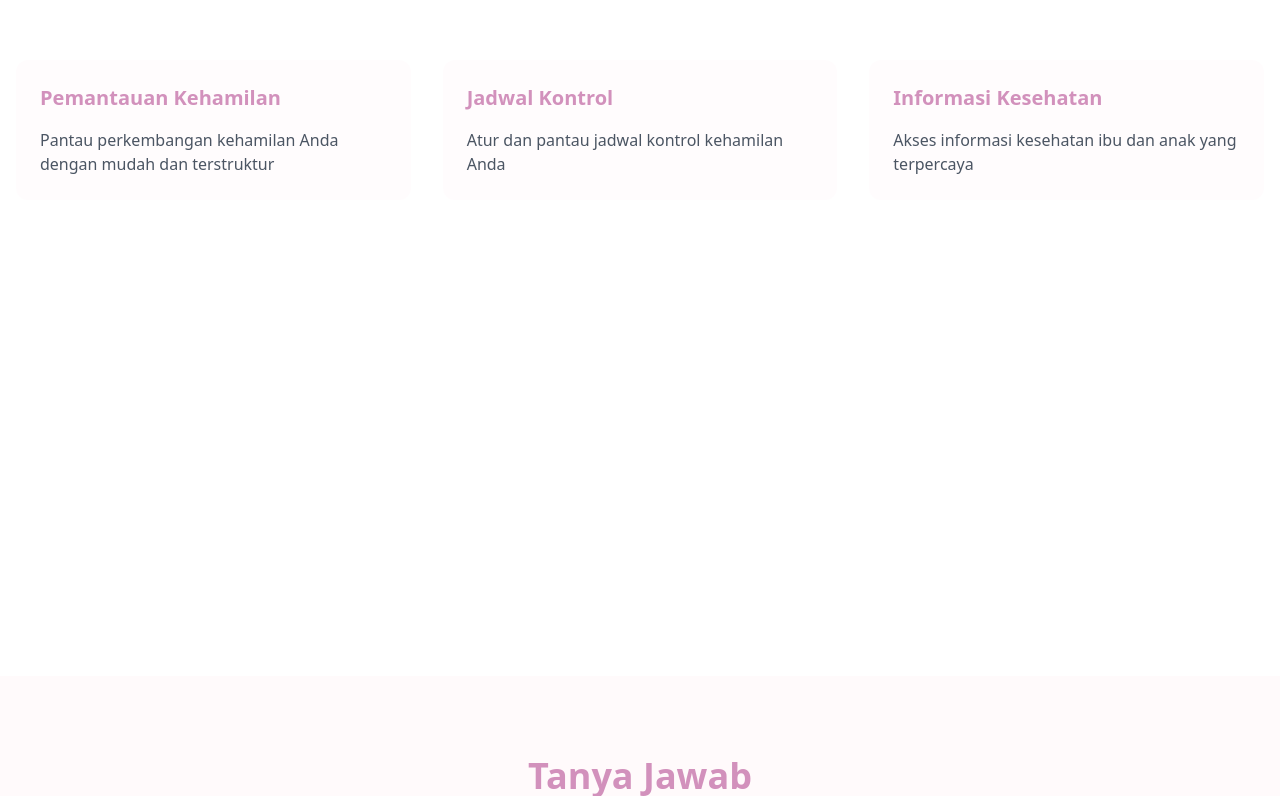
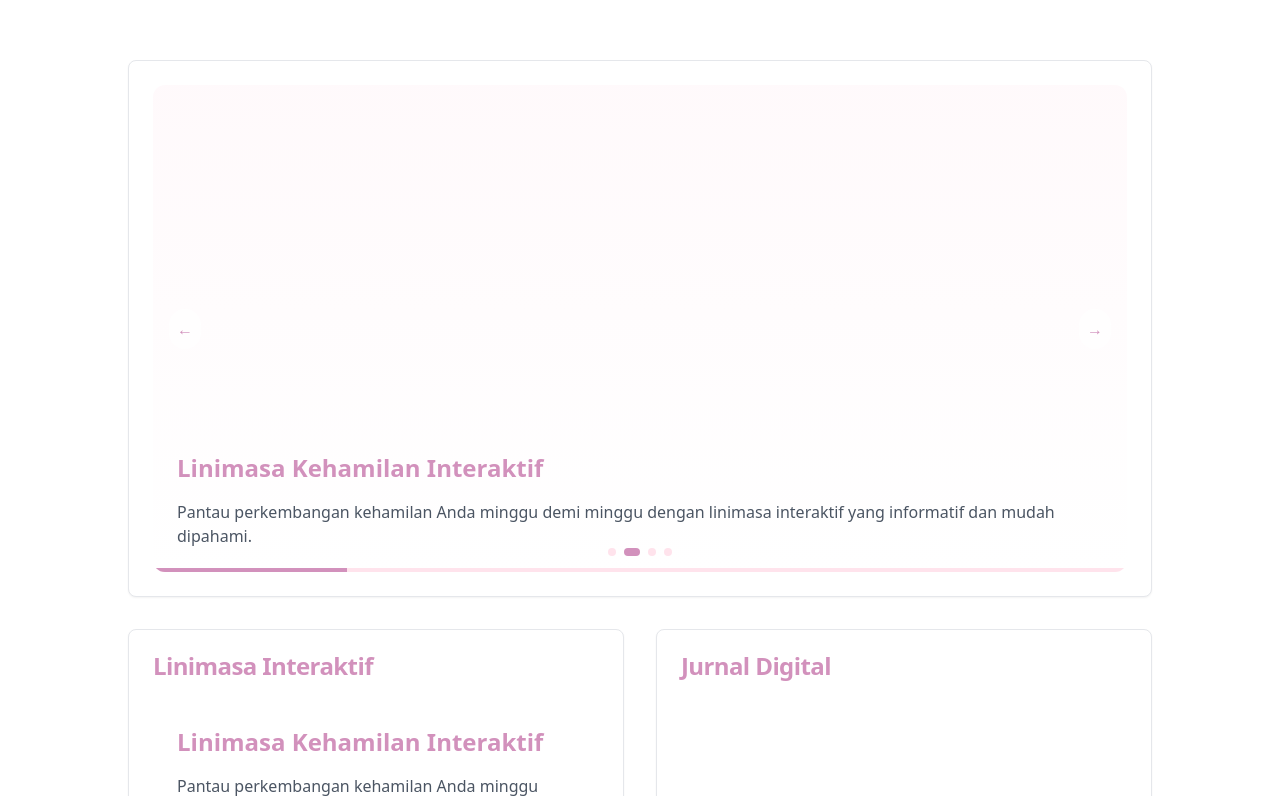
Before and after one commit to Hidayattt24/FE-Velora, a Next.js app: page / in a window 1280 px wide. Shown: the part 924-1720 px from the top of the page. Built offline with nearby package versions, Linux system fonts and the light colour scheme.

Commit message:
feat : landing page fitur unggulan

```diff
--- a/src/components/sections/FeaturesSection.tsx
+++ b/src/components/sections/FeaturesSection.tsx
@@ -1,4 +1,7 @@
 "use client";
+
+import { Card, CardContent, CardHeader, CardTitle } from "@/components/ui/card"
+import { LoadingCarousel } from "@/components/ui/loading-carousel"
 
 export function FeaturesSection() {
   return (
@@ -7,31 +10,55 @@ export function FeaturesSection() {
         <h2 className="text-3xl md:text-4xl font-bold text-center mb-16 text-[#D291BC]">
           Fitur Unggulan
         </h2>
-        <div className="grid grid-cols-1 md:grid-cols-2 lg:grid-cols-3 gap-8">
-          {/* Feature Cards */}
-          <FeatureCard
-            title="Pemantauan Kehamilan"
-            description="Pantau perkembangan kehamilan Anda dengan mudah dan terstruktur"
-          />
-          <FeatureCard
-            title="Jadwal Kontrol"
-            description="Atur dan pantau jadwal kontrol kehamilan Anda"
-          />
-          <FeatureCard
-            title="Informasi Kesehatan"
-            description="Akses informasi kesehatan ibu dan anak yang terpercaya"
-          />
+
+        <div className="max-w-5xl mx-auto space-y-8">
+          {/* Main Feature Carousel */}
+          <Card>
+            <CardContent className="p-6">
+              <LoadingCarousel
+                aspectRatio="wide"
+                backgroundGradient={true}
+                showNavigation={true}
+                autoplayInterval={5000}
+              />
+            </CardContent>
+          </Card>
+
+          {/* Additional Feature Views */}
+          <div className="grid grid-cols-1 md:grid-cols-2 gap-8">
+            {/* Interactive Timeline View */}
+            <Card>
+              <CardHeader>
+                <CardTitle>Linimasa Interaktif</CardTitle>
+              </CardHeader>
+              <CardContent>
+                <LoadingCarousel
+                  aspectRatio="square"
+                  textPosition="top"
+                  showIndicators={false}
+                  autoplayInterval={4000}
+                />
+              </CardContent>
+            </Card>
+
+            {/* Digital Journal View */}
+            <Card>
+              <CardHeader>
+                <CardTitle>Jurnal Digital</CardTitle>
+              </CardHeader>
+              <CardContent>
+                <LoadingCarousel
+                  aspectRatio="square"
+                  backgroundTips={true}
+                  showProgress={false}
+                  shuffleTips={true}
+                  autoplayInterval={3000}
+                />
+              </CardContent>
+            </Card>
+          </div>
         </div>
       </div>
     </section>
   );
 }
-
-function FeatureCard({ title, description }: { title: string; description: string }) {
-  return (
-    <div className="p-6 rounded-xl bg-[#FFE3EC]/10 hover:bg-[#FFE3EC]/20 transition-colors">
-      <h3 className="text-xl font-semibold text-[#D291BC] mb-4">{title}</h3>
-      <p className="text-gray-600">{description}</p>
-    </div>
-  );
-}
--- /dev/null
+++ b/src/components/ui/card.tsx
@@ -0,0 +1,54 @@
+import * as React from "react"
+import { cn } from "@/lib/utils"
+
+const Card = React.forwardRef<
+  HTMLDivElement,
+  React.HTMLAttributes<HTMLDivElement>
+>(({ className, ...props }, ref) => (
+  <div
+    ref={ref}
+    className={cn(
+      "rounded-lg border border-gray-200 bg-white text-gray-950 shadow-sm",
+      className
+    )}
+    {...props}
+  />
+))
+Card.displayName = "Card"
+
+const CardHeader = React.forwardRef<
+  HTMLDivElement,
+  React.HTMLAttributes<HTMLDivElement>
+>(({ className, ...props }, ref) => (
+  <div
+    ref={ref}
+    className={cn("flex flex-col space-y-1.5 p-6", className)}
+    {...props}
+  />
+))
+CardHeader.displayName = "CardHeader"
+
+const CardTitle = React.forwardRef<
+  HTMLParagraphElement,
+  React.HTMLAttributes<HTMLHeadingElement>
+>(({ className, ...props }, ref) => (
+  <h3
+    ref={ref}
+    className={cn(
+      "text-2xl font-semibold leading-none tracking-tight text-[#D291BC]",
+      className
+    )}
+    {...props}
+  />
+))
+CardTitle.displayName = "CardTitle"
+
+const CardContent = React.forwardRef<
+  HTMLDivElement,
+  React.HTMLAttributes<HTMLDivElement>
+>(({ className, ...props }, ref) => (
+  <div ref={ref} className={cn("p-6 pt-0", className)} {...props} />
+))
+CardContent.displayName = "CardContent"
+
+export { Card, CardHeader, CardTitle, CardContent }
--- /dev/null
+++ b/src/components/ui/loading-carousel.tsx
@@ -0,0 +1,216 @@
+"use client"
+
+import React, { useState, useEffect } from "react"
+import { motion, AnimatePresence } from "motion/react"
+import { cn } from "@/lib/utils"
+
+interface Tip {
+  title: string
+  description: string
+  image?: string
+}
+
+interface LoadingCarouselProps {
+  tips?: Tip[]
+  autoplayInterval?: number
+  showNavigation?: boolean
+  showIndicators?: boolean
+  showProgress?: boolean
+  aspectRatio?: "video" | "square" | "wide"
+  textPosition?: "top" | "bottom"
+  onTipChange?: (index: number) => void
+  backgroundTips?: boolean
+  backgroundGradient?: boolean
+  shuffleTips?: boolean
+}
+
+const defaultTips: Tip[] = [
+  {
+    title: "Galeri Perjalanan Kehamilan",
+    description: "Abadikan dan dokumentasikan setiap momen berharga dalam perjalanan kehamilan Anda dengan galeri digital yang terorganisir.",
+    image: "/landing/gallery.png"
+  },
+  {
+    title: "Linimasa Kehamilan Interaktif",
+    description: "Pantau perkembangan kehamilan Anda minggu demi minggu dengan linimasa interaktif yang informatif dan mudah dipahami.",
+    image: "/landing/timeline.png"
+  },
+  {
+    title: "Kalkulator & Pelacak Kehamilan",
+    description: "Hitung dan lacak perkembangan kehamilan Anda dengan alat yang akurat dan mudah digunakan.",
+    image: "/landing/calculator.png"
+  },
+  {
+    title: "Jurnal & Pemantauan Mandiri Digital",
+    description: "Catat dan pantau kondisi kesehatan Anda secara digital dengan jurnal yang terstruktur dan mudah diakses.",
+    image: "/landing/journal.png"
+  }
+]
+
+export function LoadingCarousel({
+  tips = defaultTips,
+  autoplayInterval = 4000,
+  showNavigation = false,
+  showIndicators = true,
+  showProgress = true,
+  aspectRatio = "wide",
+  textPosition = "bottom",
+  onTipChange,
+  backgroundTips = false,
+  backgroundGradient = false,
+  shuffleTips = false,
+}: LoadingCarouselProps) {
+  const [currentTip, setCurrentTip] = useState(0)
+  const [progress, setProgress] = useState(0)
+  const [displayedTips, setDisplayedTips] = useState(tips)
+
+  useEffect(() => {
+    if (shuffleTips) {
+      setDisplayedTips([...tips].sort(() => Math.random() - 0.5))
+    } else {
+      setDisplayedTips(tips)
+    }
+  }, [tips, shuffleTips])
+
+  useEffect(() => {
+    const interval = setInterval(() => {
+      setCurrentTip((prev) => (prev + 1) % displayedTips.length)
+    }, autoplayInterval)
+
+    return () => clearInterval(interval)
+  }, [autoplayInterval, displayedTips.length])
+
+  useEffect(() => {
+    const progressInterval = setInterval(() => {
+      setProgress((prev) => {
+        if (prev >= 100) {
+          return 0
+        }
+        return prev + (100 / (autoplayInterval / 100))
+      })
+    }, 100)
+
+    return () => clearInterval(progressInterval)
+  }, [autoplayInterval])
+
+  useEffect(() => {
+    if (onTipChange) {
+      onTipChange(currentTip)
+    }
+  }, [currentTip, onTipChange])
+
+  const handlePrevious = () => {
+    setCurrentTip((prev) => (prev - 1 + displayedTips.length) % displayedTips.length)
+    setProgress(0)
+  }
+
+  const handleNext = () => {
+    setCurrentTip((prev) => (prev + 1) % displayedTips.length)
+    setProgress(0)
+  }
+
+  return (
+    <div className="relative overflow-hidden rounded-xl">
+      <div
+        className={cn(
+          "relative",
+          aspectRatio === "square" && "aspect-square",
+          aspectRatio === "video" && "aspect-video",
+          aspectRatio === "wide" && "aspect-[2/1]"
+        )}
+      >
+        {/* Background Gradient */}
+        {backgroundGradient && (
+          <div className="absolute inset-0 bg-gradient-to-b from-[#FFE3EC]/20 to-white" />
+        )}
+
+        {/* Content */}
+        <AnimatePresence mode="wait">
+          <motion.div
+            key={currentTip}
+            initial={{ opacity: 0, y: 20 }}
+            animate={{ opacity: 1, y: 0 }}
+            exit={{ opacity: 0, y: -20 }}
+            transition={{ duration: 0.5 }}
+            className="absolute inset-0 flex flex-col"
+          >
+            <div
+              className={cn(
+                "flex flex-col flex-1 p-6",
+                textPosition === "top" ? "justify-start" : "justify-end"
+              )}
+            >
+              {/* Background Tips */}
+              {backgroundTips && (
+                <div className="absolute inset-0 flex items-center justify-center opacity-10 text-8xl font-bold text-[#D291BC]">
+                  {currentTip + 1}
+                </div>
+              )}
+
+              <div className="relative space-y-4">
+                <h3 className="text-2xl font-bold text-[#D291BC]">
+                  {displayedTips[currentTip].title}
+                </h3>
+                <p className="text-gray-600">
+                  {displayedTips[currentTip].description}
+                </p>
+              </div>
+            </div>
+          </motion.div>
+        </AnimatePresence>
+
+        {/* Progress Bar */}
+        {showProgress && (
+          <div className="absolute bottom-0 left-0 w-full h-1 bg-[#FFE3EC]">
+            <motion.div
+              className="h-full bg-[#D291BC]"
+              animate={{ width: `${progress}%` }}
+              transition={{ duration: 0.1 }}
+            />
+          </div>
+        )}
+
+        {/* Navigation */}
+        {showNavigation && (
+          <div className="absolute inset-y-0 left-0 right-0 flex items-center justify-between px-4">
+            <button
+              onClick={handlePrevious}
+              className="p-2 rounded-full bg-white/80 text-[#D291BC] hover:bg-white"
+            >
+              ←
+            </button>
+            <button
+              onClick={handleNext}
+              className="p-2 rounded-full bg-white/80 text-[#D291BC] hover:bg-white"
+            >
+              →
+            </button>
+          </div>
+        )}
+      </div>
+
+      {/* Indicators */}
+      {showIndicators && (
+        <div className="absolute bottom-4 left-0 right-0">
+          <div className="flex items-center justify-center gap-2">
+            {displayedTips.map((_, index) => (
+              <button
+                key={index}
+                onClick={() => {
+                  setCurrentTip(index)
+                  setProgress(0)
+                }}
+                className={cn(
+                  "w-2 h-2 rounded-full transition-all",
+                  currentTip === index
+                    ? "bg-[#D291BC] w-4"
+                    : "bg-[#FFE3EC]"
+                )}
+              />
+            ))}
+          </div>
+        </div>
+      )}
+    </div>
+  )
+}
```
